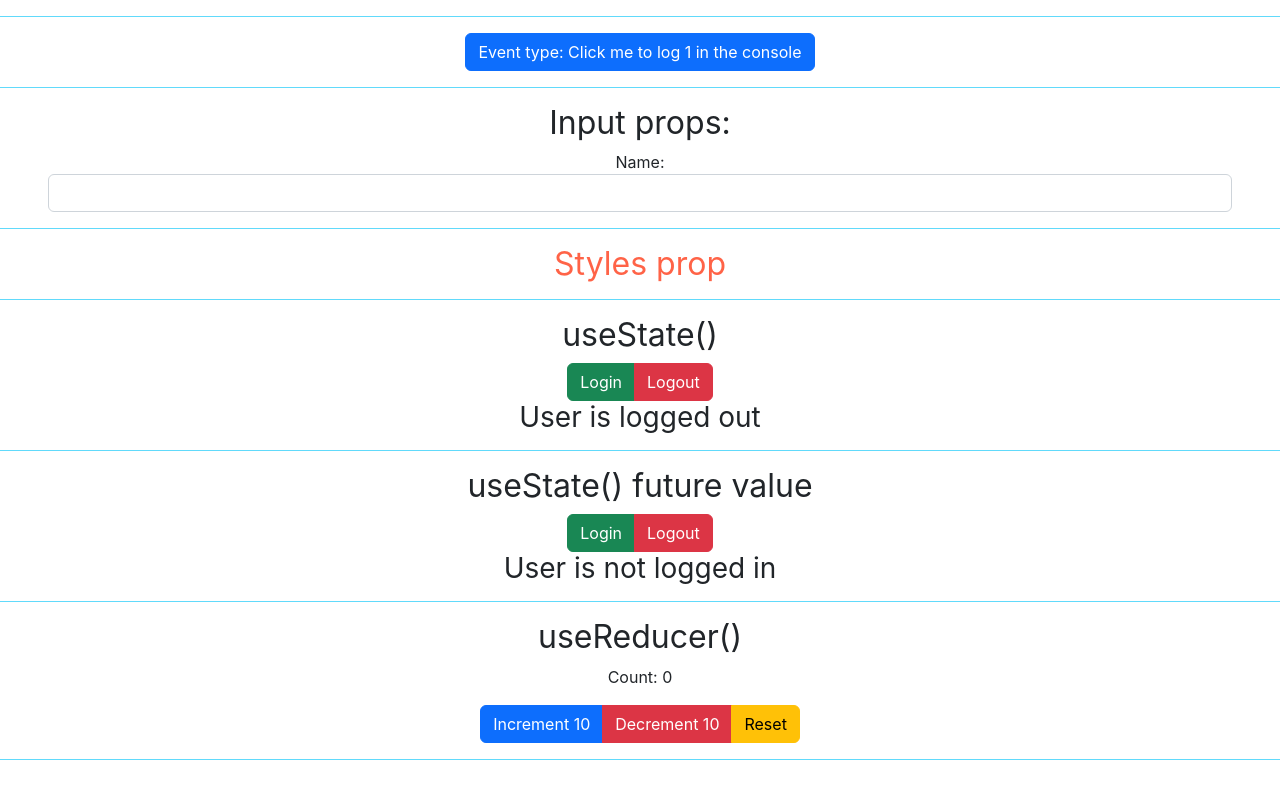
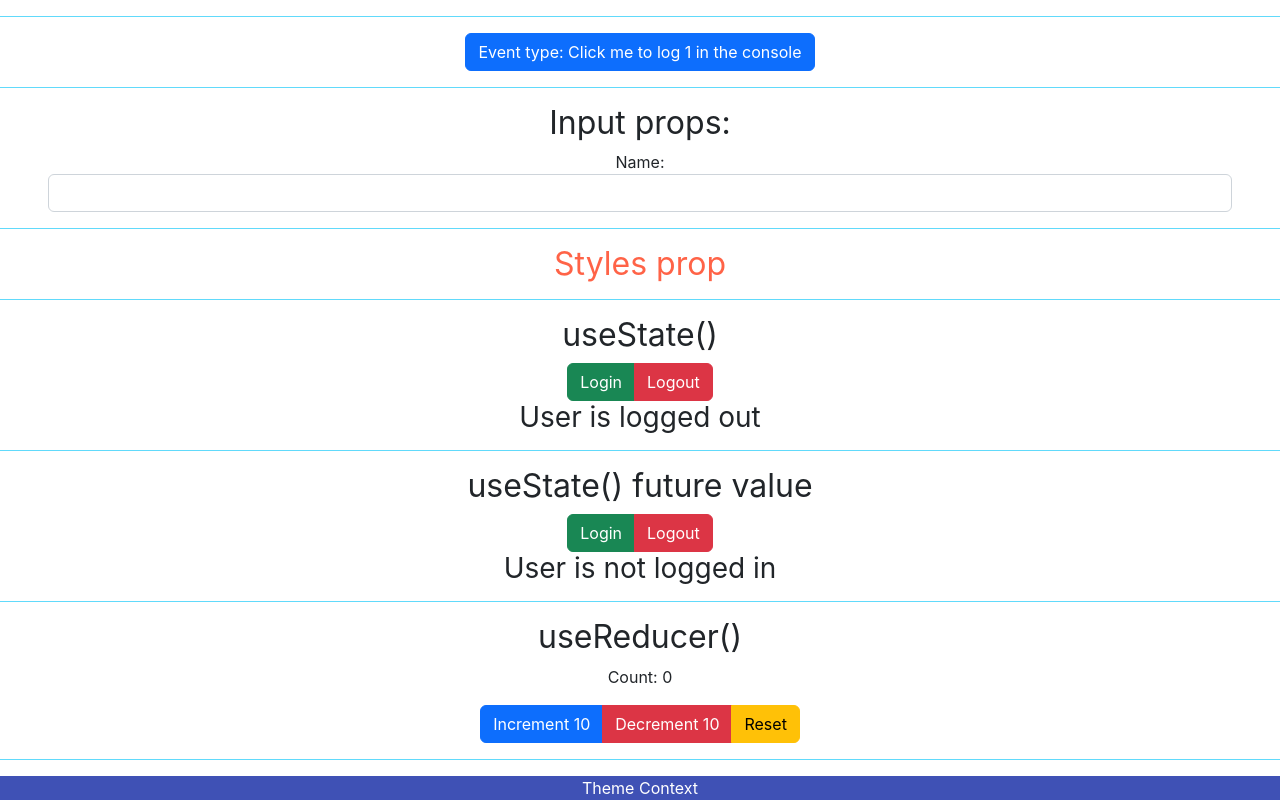
Before and after one commit to mohammad-naimur-rahman/react-typescript-demo, a React (Create React App) app: page / in a window 1280 px wide. Shown: the part 699-1499 px from the top of the page. Before the commit the page ends 1475 px from the top, so only its background shows below. Built offline with nearby package versions, Linux system fonts and the light colour scheme.

Commit message:
end of simple useContext

```diff
--- a/src/App.tsx
+++ b/src/App.tsx
@@ -2,6 +2,8 @@
 import './App.css'
 import Button from './components/Button'
 import Container from './components/Container'
+import { Box } from './components/context/Box'
+import { ThemeContextProvider } from './components/context/ThemeContext'
 import Greet from './components/Greet'
 import Heading from './components/Heading'
 import Input from './components/Input'
@@ -37,6 +39,7 @@
   const [name, setName] = useState<string>('')
 
   return (
+    <ThemeContextProvider>
       <div className='App'>
         <h1 className='heading'>React TypeScript Demo</h1>
         <Greet name='Naimur' messageCount={10} isLoggedIn={false} />
@@ -55,7 +58,9 @@
         <LoggedIn />
         <User />
         <Counter />
+        <Box />
       </div>
+    </ThemeContextProvider>
   )
 }
 
--- /dev/null
+++ b/src/components/context/Box.tsx
@@ -0,0 +1,7 @@
+import { useContext } from 'react'
+import { ThemeContext } from './ThemeContext'
+
+export const Box = () => {
+  const theme = useContext(ThemeContext)
+  return <div style={{ backgroundColor: theme.primary.main, color: theme.primary.text }}>Theme Context</div>
+}
--- /dev/null
+++ b/src/components/context/ThemeContext.tsx
@@ -0,0 +1,12 @@
+import { createContext } from 'react'
+import { theme } from './theme'
+
+type ThemeContextProviderProps = {
+  children: React.ReactNode
+}
+
+export const ThemeContext = createContext(theme)
+
+export const ThemeContextProvider = ({ children }: ThemeContextProviderProps) => {
+  return <ThemeContext.Provider value={theme}>{children}</ThemeContext.Provider>
+}
--- /dev/null
+++ b/src/components/context/theme.ts
@@ -0,0 +1,10 @@
+export const theme = {
+  primary: {
+    main: '#3f51b5',
+    text: '#fff',
+  },
+  secondary: {
+    main: '#f50057',
+    text: '#fff',
+  },
+}
```
Lines whose indentation alone changed are shown as unchanged.
